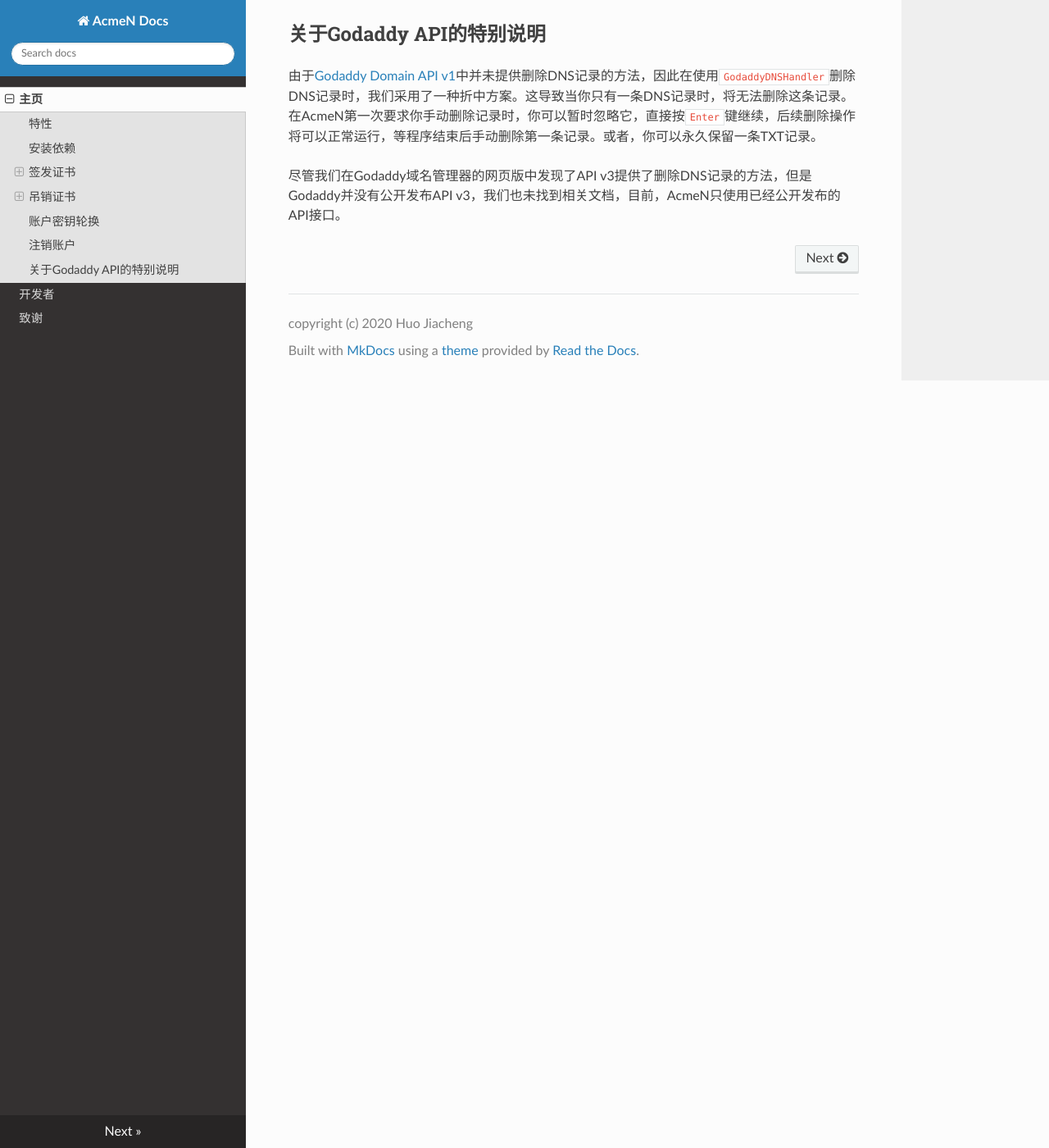
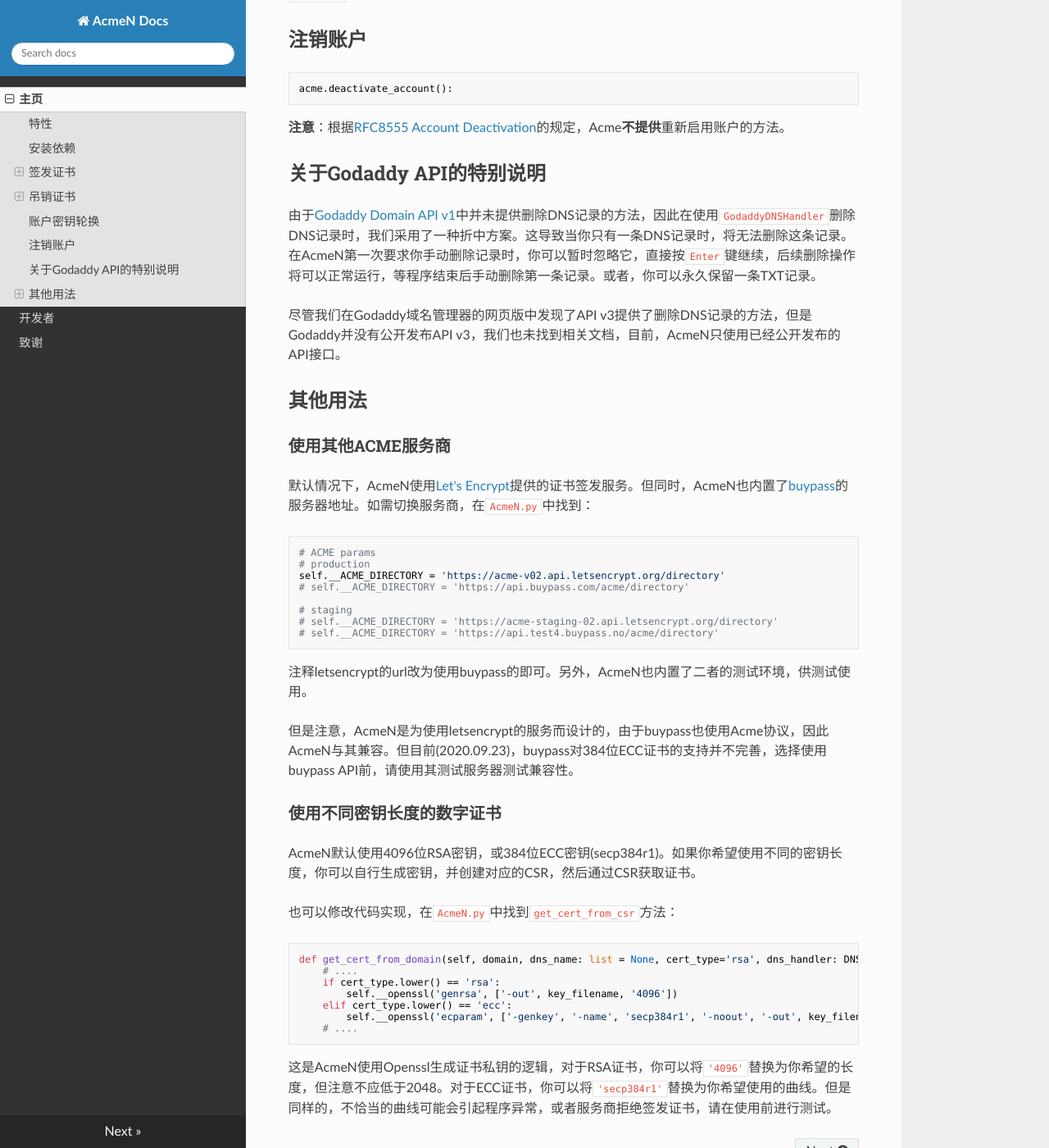
Before and after one commit to CBPJ/AcmeN, an MkDocs documentation site: the page built from docs/raw/index.md, in a window 1280 px wide and 1400 px high, scrolled down 3856 px. Shown: the whole window at 82% size. Built offline with MkDocs 1.6.1, drawn with Linux system fonts in a browser that asks for light colours; nearby versions of some CDN libraries; some of the changed text lies outside the part shown.

Commit message:
add docs for v0.1.0

````diff
--- a/docs/mkdocs.yml
+++ b/docs/mkdocs.yml
@@ -7,7 +7,7 @@ copyright: copyright (c) 2020 Huo Jiacheng
 nav:
     - 主页: index.md
     - 开发者: developer.md
-    - 致谢: Acknowledgments.md
+    - 致谢: acknowledgment.md
 markdown_extensions:
     - toc:
         permalink: True
--- a/docs/raw/index.md
+++ b/docs/raw/index.md
@@ -13,6 +13,8 @@ AcmeN实现了RFC8555中描述的以下特性：
 - 签发证书
 - 吊销证书
 
+**注意：**我们尚未对AcmeN进行完整的测试，如需在生产环境中使用，你需要自行测试其可靠性。另外，AcmeN仍在开发阶段，`v0.*.*`版本无法严格保证API向后兼容性。
+
 ## 安装依赖
 
 使用git克隆代码：
@@ -26,6 +28,8 @@ pip install -r requirements.txt
 或者手动下载解压后使用pip安装依赖
 
 然后打开`main.py`按照需要修改其中的代码并执行。
+
+另外，AcmeN依赖[OpenSSL](https://www.openssl.org/)才能运行，请确保openssl在你的`PATH`变量中，如果你使用windows且没有安装openssl，你可以在[Release](https://github.com/CBPJ/AcmeN/releases/)页面下载我们编译好的版本。对于Linux，你可以使用软件包管理器安装。
 
 ## 签发证书
 
@@ -169,3 +173,42 @@ acme.deactivate_account():
 由于[Godaddy Domain API v1](https://developer.godaddy.com/doc/endpoint/domains#/)中并未提供删除DNS记录的方法，因此在使用`GodaddyDNSHandler`删除DNS记录时，我们采用了一种折中方案。这导致当你只有一条DNS记录时，将无法删除这条记录。在AcmeN第一次要求你手动删除记录时，你可以暂时忽略它，直接按`Enter`键继续，后续删除操作将可以正常运行，等程序结束后手动删除第一条记录。或者，你可以永久保留一条TXT记录。
 
 尽管我们在Godaddy域名管理器的网页版中发现了API v3提供了删除DNS记录的方法，但是Godaddy并没有公开发布API v3，我们也未找到相关文档，目前，AcmeN只使用已经公开发布的API接口。
+
+## 其他用法
+
+### 使用其他ACME服务商
+
+默认情况下，AcmeN使用[Let's Encrypt](https://letsencrypt.org/)提供的证书签发服务。但同时，AcmeN也内置了[buypass](https://www.buypass.com/ssl/products/acme)的服务器地址。如需切换服务商，在`AcmeN.py`中找到：
+
+```python
+# ACME params
+# production
+self.__ACME_DIRECTORY = 'https://acme-v02.api.letsencrypt.org/directory'
+# self.__ACME_DIRECTORY = 'https://api.buypass.com/acme/directory'
+
+# staging
+# self.__ACME_DIRECTORY = 'https://acme-staging-02.api.letsencrypt.org/directory'
+# self.__ACME_DIRECTORY = 'https://api.test4.buypass.no/acme/directory'
+```
+
+注释letsencrypt的url改为使用buypass的即可。另外，AcmeN也内置了二者的测试环境，供测试使用。
+
+但是注意，AcmeN是为使用letsencrypt的服务而设计的，由于buypass也使用Acme协议，因此AcmeN与其兼容。但目前(2020.09.23)，buypass对384位ECC证书的支持并不完善，选择使用buypass API前，请使用其测试服务器测试兼容性。
+
+### 使用不同密钥长度的数字证书
+
+AcmeN默认使用4096位RSA密钥，或384位ECC密钥(secp384r1)。如果你希望使用不同的密钥长度，你可以自行生成密钥，并创建对应的CSR，然后通过CSR获取证书。
+
+也可以修改代码实现，在`AcmeN.py`中找到`get_cert_from_csr`方法：
+
+```python
+def get_cert_from_domain(self, domain, dns_name: list = None, cert_type='rsa', dns_handler: DNSHandlerBase = None):
+    # ....
+    if cert_type.lower() == 'rsa':
+        self.__openssl('genrsa', ['-out', key_filename, '4096'])
+    elif cert_type.lower() == 'ecc':
+        self.__openssl('ecparam', ['-genkey', '-name', 'secp384r1', '-noout', '-out', key_filename])
+    # ....
+```
+
+这是AcmeN使用Openssl生成证书私钥的逻辑，对于RSA证书，你可以将`'4096'`替换为你希望的长度，但注意不应低于2048。对于ECC证书，你可以将`'secp384r1'`替换为你希望使用的曲线。但是同样的，不恰当的曲线可能会引起程序异常，或者服务商拒绝签发证书，请在使用前进行测试。
````
Also changed, not shown: docs/raw/acknowledgment.md (renamed from docs/raw/Acknowledgments.md, +2 -0 lines).
